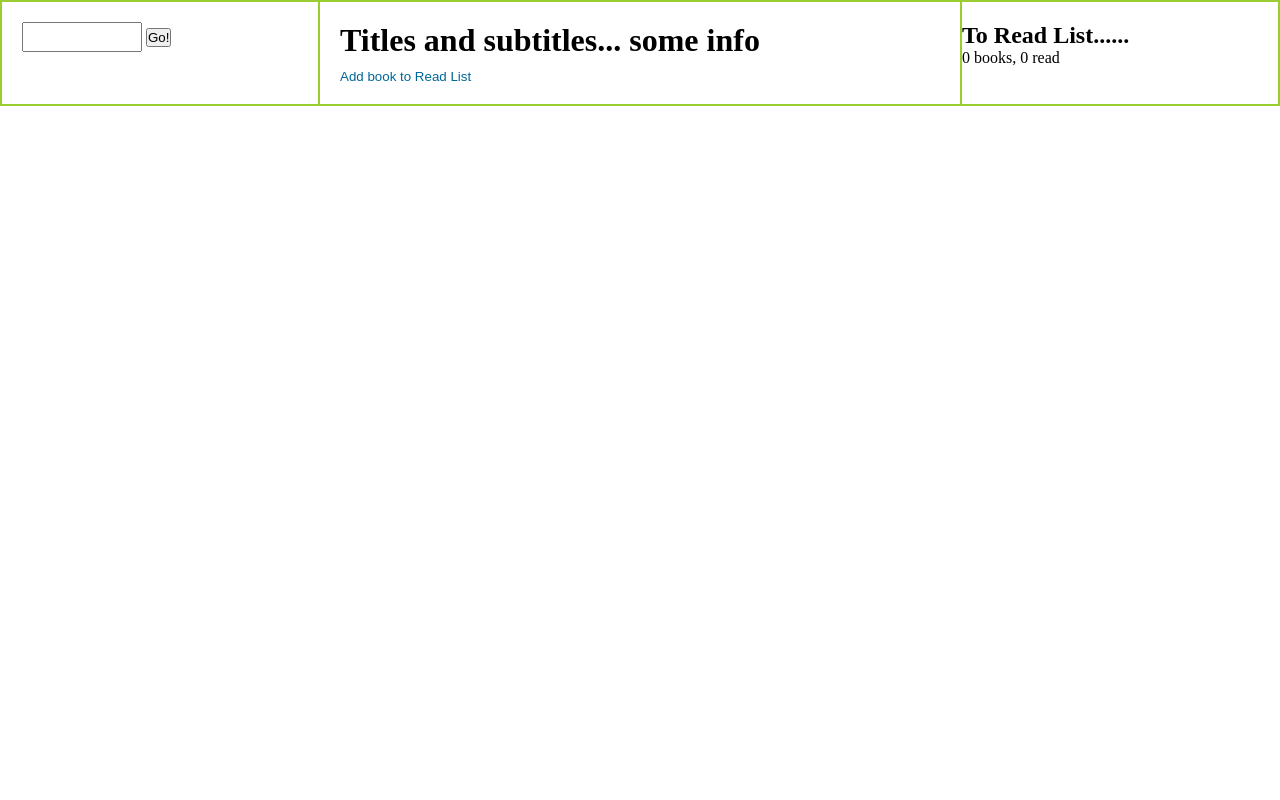
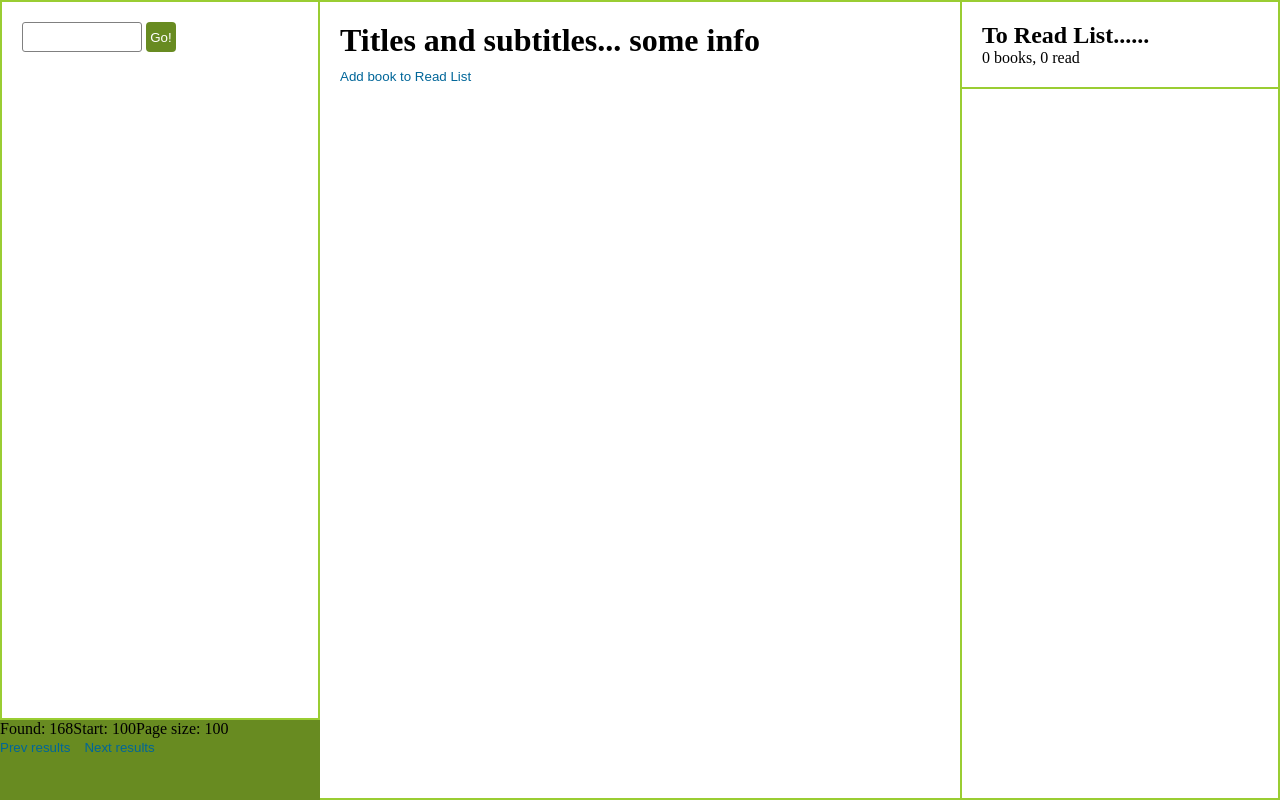
Before and after one commit to kerryparker/vanilla-js__books-to-read, a plain HTML site: page index.html in a window 1280 px wide. Drawn offline with Linux system fonts and the light colour scheme.

Commit message:
building local storage

```diff
--- a/books-ui.js
+++ b/books-ui.js
@@ -78,6 +78,7 @@ class BooksUI {
           )}</p>
           <button class="mark-btn">Mark as read</button><button class="remove-btn">Remove from list</button>`;
         this.readList.appendChild(div);
+        this.saveLocalBooks(div.innerHTML);
         this.bookCounter++;
         this.btnBookCounter.innerText = this.bookCounter;
       }
@@ -186,6 +187,23 @@ class BooksUI {
       });
     }
   }
+
+  saveLocalBooks(item) {
+    let items;
+    if(localStorage.getItem('items') === null) {
+      items = [];
+  } else {
+    items = JSON.parse(localStorage.getItem('items'));
+  }
+
+  items.push(item);
+  localStorage.setItem('items', JSON.stringify(items));
+  localStorage.clear();
+  }
+
+  getLocalBooks() {
+
+  }
 }
 
 
--- a/index.html
+++ b/index.html
@@ -7,12 +7,17 @@
   <body>
     <div class="app-holder">
       <div class="left-block">
-        <div>
+        <div class="search-bar">
           <input id="searchInput" class="search-input" />
           <button id="goButton">Go!</button>
         </div>
         <div id="searchResultHolder"></div>
       </div>
+      <div class="nav-bar">
+          <p><span>Found: 168</span><span>Start: 100</span><span>Page size: 100</span></p>
+          <button class="nav-bar__prev-btn">Prev results</button>
+          <button class="nav-next-btn">Next results</button>
+        </div>
       <div class="center-block" id="bookInfoHolder">
           <h1>Titles and subtitles... some info</h1>
           <button id="addButton">Add book to Read List</button>
--- a/main.css
+++ b/main.css
@@ -15,12 +15,68 @@ h4 {
 
 .app-holder {
   display: flex;
+  height: 100vh;
 }
 
 .left-block {
   flex: 0 1 25%;
   border: 2px solid #9acd32;
   padding: 0px 20px;
+  overflow-y: auto;
+  height: 90%;
+  scrollbar-color: rgba(126, 170, 38, 0.6) white;
+}
+
+.search-bar {
+  position: fixed;
+}
+
+.search-bar input {
+  border: 1px solid gray;
+  border-radius: 3px;
+  outline: none;
+  padding: 5px;
+}
+
+#goButton {
+  background: #688b21;
+  border: none;
+  border-radius: 4px;
+  color: white;
+  height: 30px;
+  width: 30px;
+}
+
+#searchResultHolder {
+  margin-top: 55px;
+}
+
+.nav-bar {
+  background: #688b21;
+  height: 10%;
+  width: 25%;
+  position: absolute;
+  bottom: 0px;
+  left: 0px;
+}
+
+.nav-bar__prev-btn{
+  background: none;
+  border: none;
+  padding: 0;
+  font-family: arial, sans-serif;
+  color: #069;
+  cursor: pointer;
+  margin-right: 10px;
+}
+
+.nav-next-btn {
+  background: none;
+  border: none;
+  padding: 0;
+  font-family: arial, sans-serif;
+  color: #069;
+  cursor: pointer;
 }
 
 .search-input {
@@ -56,6 +112,12 @@ h4 {
   border: 2px solid #9acd32;
   flex-direction: column;
   padding-top: 20px;
+}
+
+.right-block__header {
+  padding-left: 20px;
+  padding-bottom: 20px;
+  border-bottom: 2px solid #9acd32;
 }
 
 .read-list__item {
```
